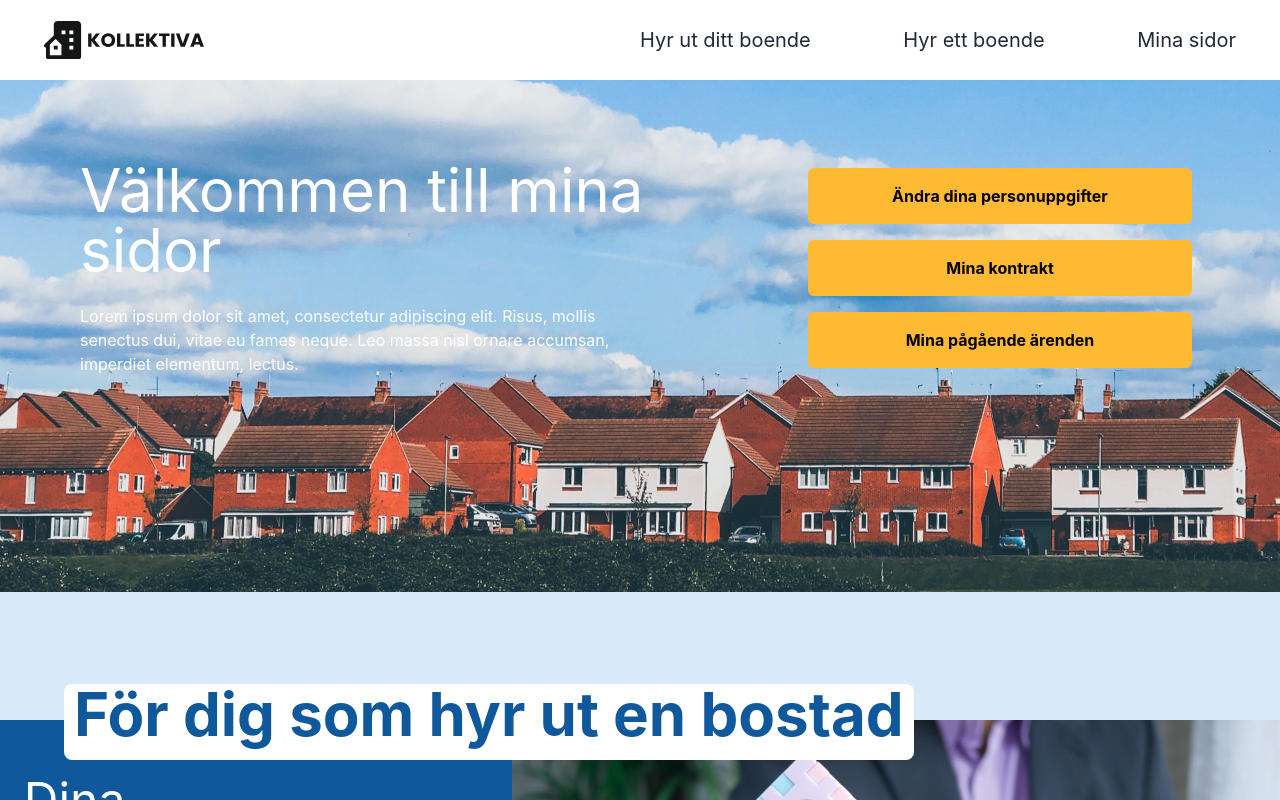
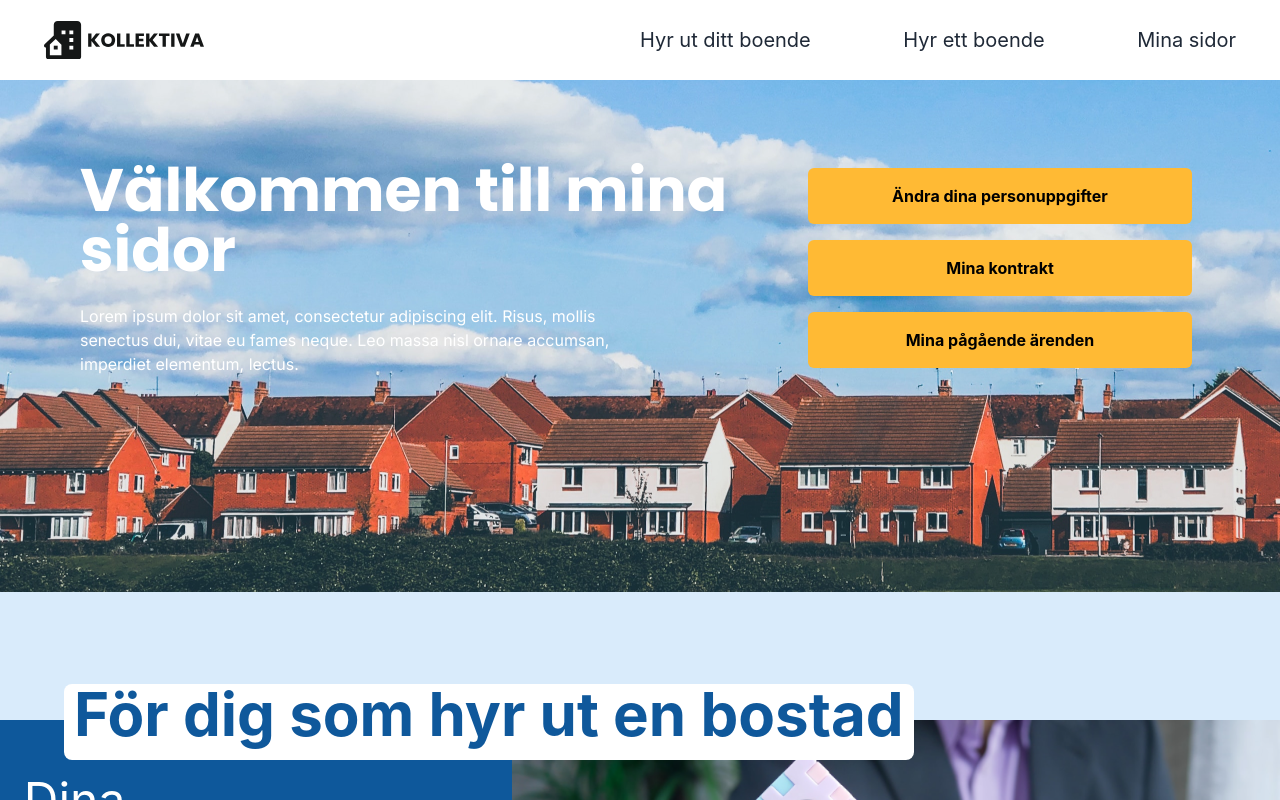
Before and after one commit to Sakariash/Kollektiva, a Next.js app: page /mypages in a window 1280 px wide. Shown: the top 800 px of the page. Built offline with nearby package versions, Linux system fonts and the light colour scheme.

Commit message:
Added fonts

```diff
--- a/components/MyPages/index.js
+++ b/components/MyPages/index.js
@@ -9,10 +9,10 @@ const MyPages = () => {
     <div className="bg-secondary">
       <div className="flex h-128 flex-row p-20 bg-hero-image">
         <div clasName="w-1/2">
-          <h1 className="text-6xl mb-6 text-white">
+          <h1 className="text-6xl font-Poppins mb-6 text-white">
             Välkommen till mina sidor
           </h1>
-          <p className="text-white mr-10 w-3/4">
+          <p className="text-white font-Inter mr-10 w-3/4">
             Lorem ipsum dolor sit amet, consectetur adipiscing elit. Risus,
             mollis senectus dui, vitae eu fames neque. Leo massa nisl ornare
             accumsan, imperdiet elementum, lectus.
--- a/styles/globals.css
+++ b/styles/globals.css
@@ -1,3 +1,5 @@
+@import url("https://fonts.googleapis.com/css2?family=Poppins:wght@700&display=swap");
+@import url("https://fonts.googleapis.com/css2?family=Inter&display=swap");
 @tailwind base;
 @tailwind components;
 @tailwind utilities;
--- a/tailwind.config.js
+++ b/tailwind.config.js
@@ -32,6 +32,10 @@ module.exports = {
       height: {
         128: "32rem",
       },
+      fontFamily: {
+        Poppins: ["Poppins", "sans-serif"],
+        Inter: ["Inter", "sans-serif"],
+      },
     },
   },
   plugins: [],
```
